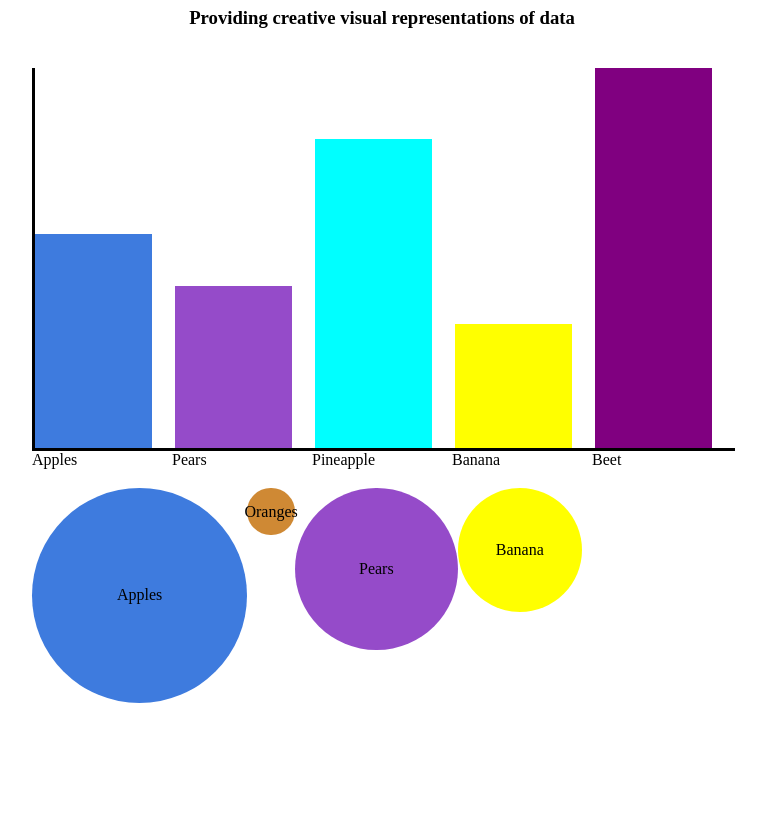
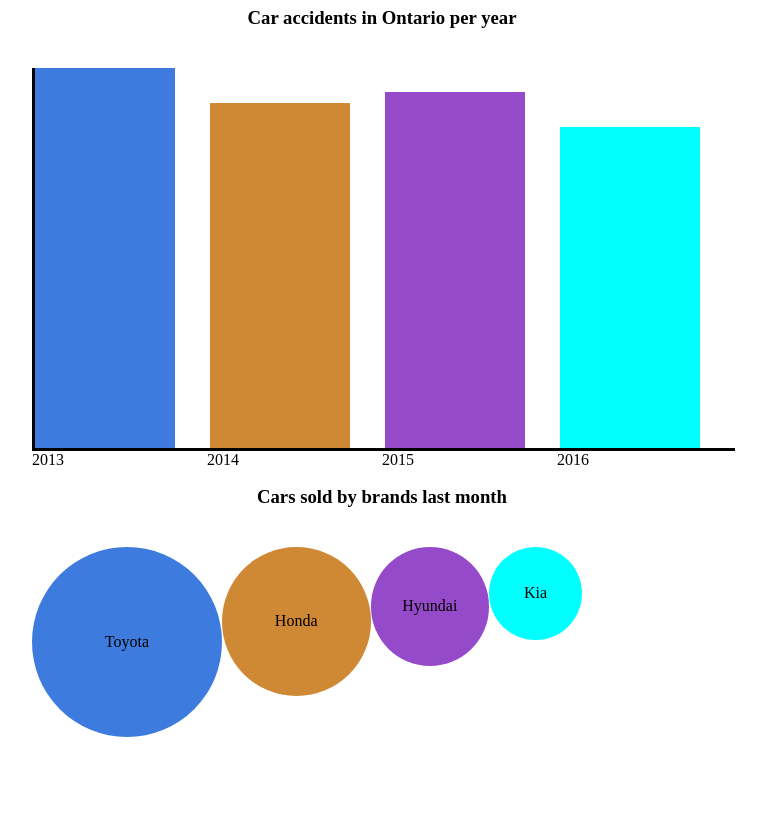
Before and after one commit to niralpatel02/PictoData, a website: page pub/examples.html in a window 1280 px wide. Shown: the part 73-911 px from the top of the page, without its empty margins (258-1024 px from the left). Drawn offline with Linux system fonts and the light colour scheme.

Commit message:
Change values of graphs

```diff
--- a/pub/examples.html
+++ b/pub/examples.html
@@ -13,9 +13,10 @@
 
     </head>
     <body>
-        <h1 class="title">PictoData</h1>
-        <h3 class="title">Providing creative visual representations of data</h3>
+        <h1 class="title">Car Statistics Canada</h1>
+        <h3 class="title">Car accidents in Ontario per year</h3>
         <div id="bar" class="graph"></div>
+        <h3 class="title">Cars sold by brands last month</h3>
         <div id="bubble" class="graph"></div>
     </body>
 </html>
--- a/pub/examples.js
+++ b/pub/examples.js
@@ -4,33 +4,20 @@ document.addEventListener('DOMContentLoaded', function() {
 	const a = new Graph()
     a.bar({
         'Element': document.getElementById("bar"),
-        'Data': [45, 10, 34, 65],
-        'Labels': ['Apples', 'Oranges', 'Pears', 'Pineapple'],
+        'Data': [42724, 38724, 40000, 36000],
+        'Labels': ['2013', '2014', '2015', '2016'],
         'colours': ['#3e7bde', '#cf8934', '#954bc9', 'Aqua'],
         'height': 400,
         'width': 700
     })
-    a.addData({
-        'Data': [26, 80],
-        'Labels': ['Banana', 'Beet'],
-        'colours': ['Yellow', 'Purple']
-    })
-    a.removeData(1)
 
     var b = new Graph()
     b.bubble({
         'Element': document.getElementById("bubble"),
-        'Data': [45, 10, 34, 65],
-        'Labels': ['Apples', 'Oranges', 'Pears', 'Pineapple'],
+        'Data': [12065, 9454, 7538, 5904],
+        'Labels': ['Toyota', 'Honda', 'Hyundai', 'Kia'],
         'colours': ['#3e7bde', '#cf8934', '#954bc9', 'Aqua'],
         'height': 400,
         'width': 700
     })
-    b.addData({
-        'Data': [26],
-        'Labels': ['Banana'],
-        'colours': ['Yellow']
-    })
-    b.removeData(3)
-
 })
```
